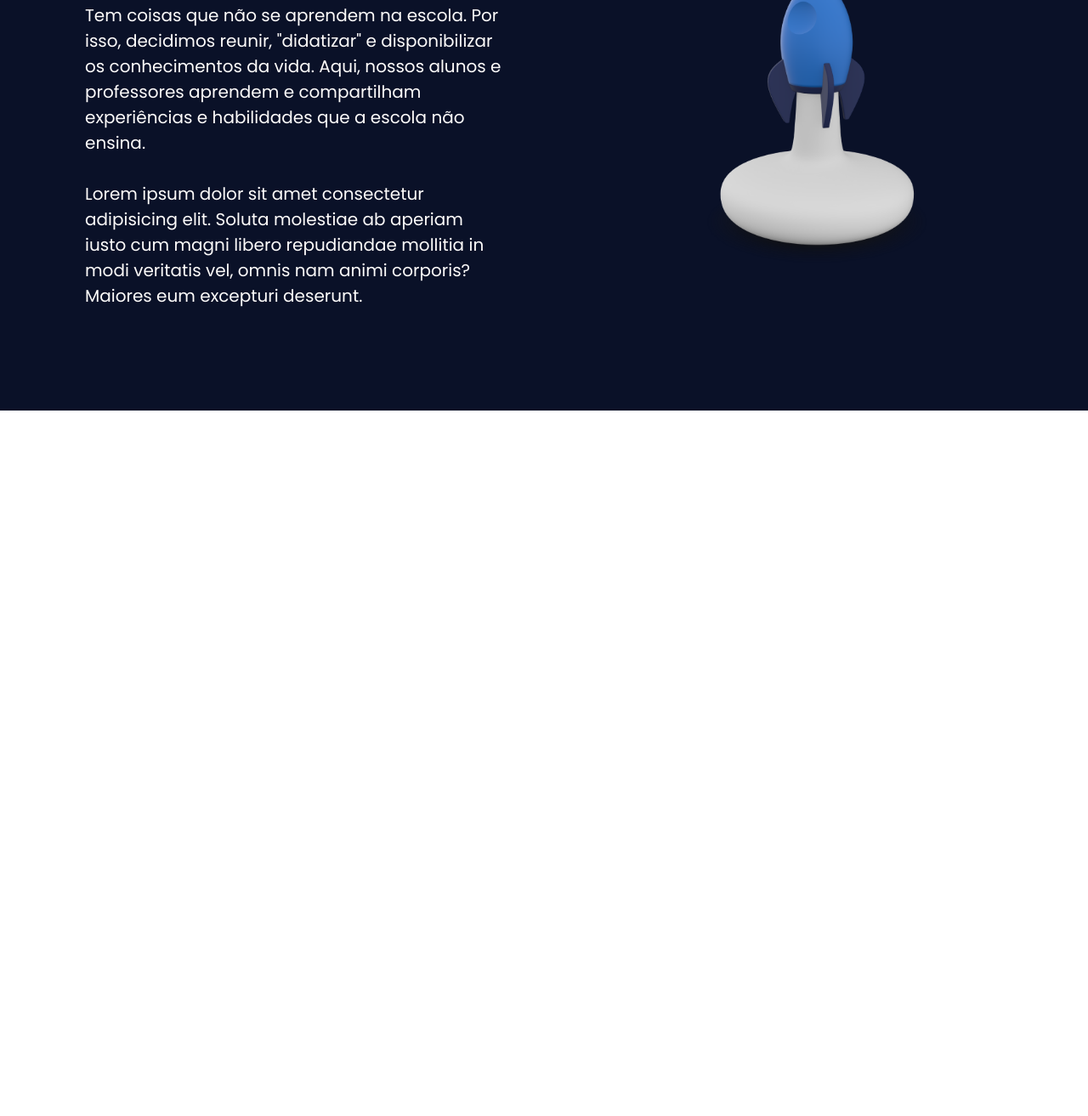
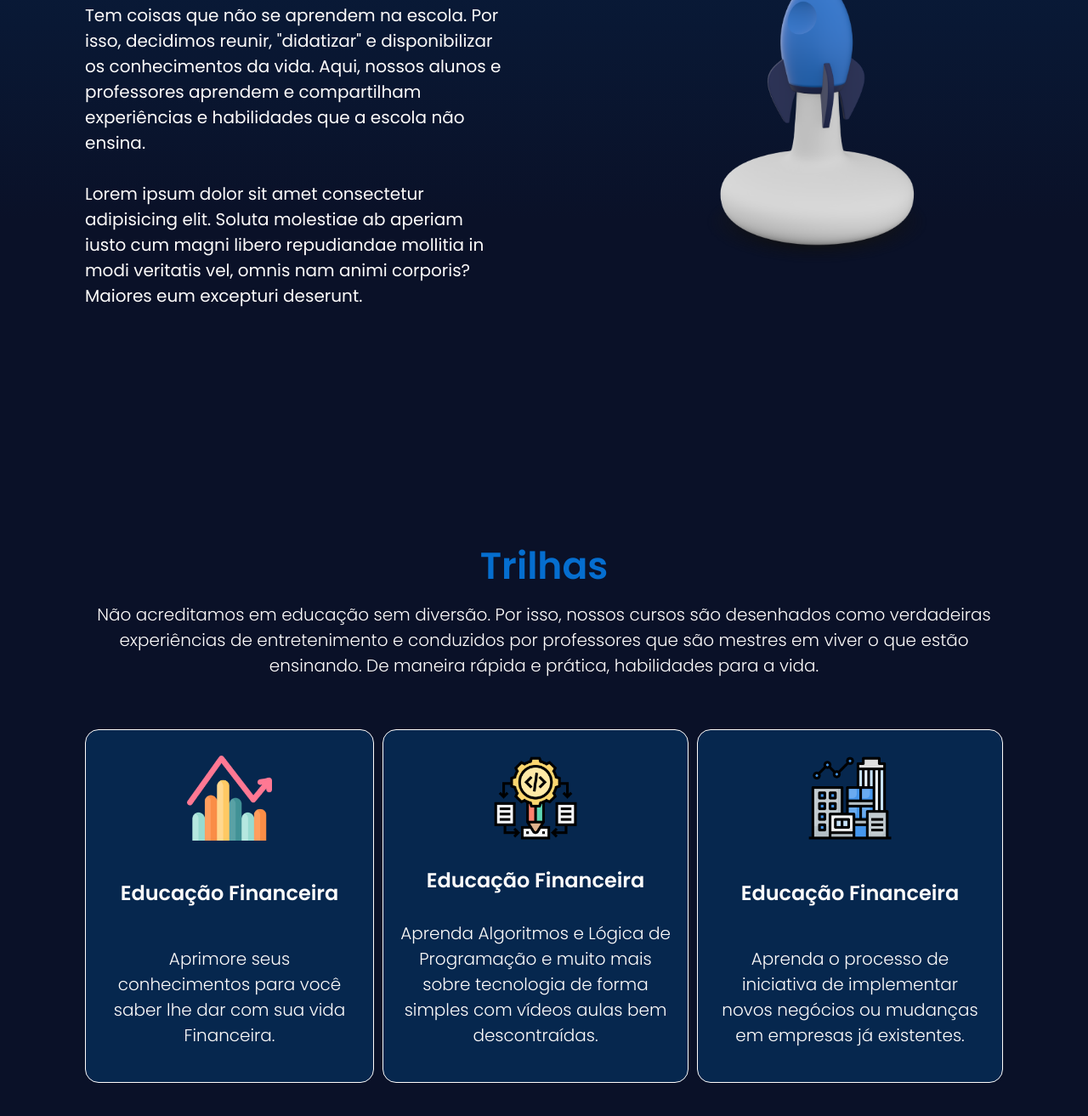
Before and after one commit to erik-nathan/projeto-nebulosa-front, a plain HTML site: page pag-home/index.html in a window 1280 px wide. Shown: the part 1009-2322 px from the top of the page at 85% size. Before the commit the page ends 1492 px from the top, so only its background shows below. Drawn offline with nearby package versions, Linux system fonts and the light colour scheme.

Commit message:
finished the trilha

```diff
--- a/pag-home/assets/css/style.css
+++ b/pag-home/assets/css/style.css
@@ -5,6 +5,7 @@
     --color-secundary: #056ECF;
     --color-blue-claro: #1282A2;
     --color-write: #FEFCFB;
+    --color-bg-opacity: #06274E;
 
     --menu-height: 65px;
 }
@@ -37,6 +38,12 @@ h1 {
 
 p {
     color: var(--color-write);
+}
+
+.title-blue {
+    color: var(--color-secundary);
+    font-weight: 700;
+    margin-bottom: -10px;
 }
 
 /* header -----------------------------------------------*/
@@ -139,7 +146,7 @@ nav ul a {
     color: var(--color-write);
 
     text-decoration: none;
-    padding: 0 20px;
+    padding: 0 25px;
     transition: all 300ms ease;
 }
 
@@ -153,7 +160,7 @@ nav ul a:hover {
 }
 
 nav ul a:nth-child(4) {
-    margin-right: 60px;
+    margin-right: 70px;
 }
 
 nav ul a:nth-child(5) {
@@ -171,11 +178,7 @@ nav ul a:nth-child(5) {
     padding-right: 50px;
 }
 
-.about-me .container h1 {
-    color: var(--color-secundary);
-    font-weight: 700;
-    margin-bottom: -10px;
-}
+
 
 .about-me .container p {
     font-size: 20px;
@@ -192,3 +195,53 @@ nav ul a:nth-child(5) {
     height: 100%;
     object-fit: cover;
 }
+
+/* Trilhas ----------------------------------- */
+.trilhas {
+    text-align: center;
+    margin: 150px 0;
+    padding: 0 100px;
+}
+
+.trilhas p {
+    font-size: 20px;
+    font-weight:300;
+    line-height: 30px;
+}
+
+.trilha-container {
+  display: flex;
+  justify-content: space-between;
+  max-width: 1200px;
+  margin: 60px auto 0;
+}
+
+.trilhas .trilha-container .trilha-card {
+    max-width: 360px;
+    background: var(--color-bg-opacity);
+    border: 1px solid var(--color-write);
+    color: var(--color-write);
+    border-radius: 16px;
+    padding: 20px 20px;
+
+    display: flex;
+    flex-direction: column;
+    justify-content: space-between;
+    align-items: center;
+    text-align: center;
+}
+
+.trilhas .trilha-container .trilha-card h2 {
+    margin-bottom: 10px;
+    font-weight: 600;
+}
+
+.trilhas .trilha-container .trilha-card img {
+    margin-top: 10px;
+    margin-bottom: 10px;
+    width: 100px;
+}
+
+.trilha-card + .trilha-card {
+    margin-left: 10px;
+}
--- a/pag-home/index.html
+++ b/pag-home/index.html
@@ -43,7 +43,7 @@
     <!-- About-me -->
     <section class="about-me">
         <div class="container">
-            <h1 class="title">Sobre</h1>
+            <h1 class="title-blue">Sobre</h1>
             <p>
                 Tem coisas que não se aprendem na escola. Por isso, decidimos reunir, "didatizar" e disponibilizar os conhecimentos da vida. Aqui, nossos alunos e professores aprendem e compartilham experiências e habilidades que a escola não ensina. <br><br>
                 Lorem ipsum dolor sit amet consectetur adipisicing elit. Soluta molestiae ab aperiam iusto cum magni libero repudiandae mollitia in modi veritatis vel, omnis nam animi corporis? Maiores eum excepturi deserunt.
@@ -54,15 +54,35 @@
             </div>
     </section>
 
+    <!-- Tilha -->
+    <section class="trilhas">
+        <h1 class="title-blue">Trilhas</h1>
+        <p>Não acreditamos em educação sem diversão. Por isso, nossos cursos são desenhados como verdadeiras experiências de entretenimento e conduzidos por professores que são mestres em viver o que estão ensinando. De maneira rápida e prática, habilidades para a vida.</p>
 
-    <!-- <section>
-        <p>heh</p>
-    </section> -->
+        <div class="trilha-container">
+            <!-- Eduação Financeira -->
+            <div class="trilha-card">
+                <img src="/pag-home/assets/img/finances.png" alt="Ícone de Finanças" />
+                <h2>Educação Financeira</h2>
+                <p>Aprimore seus conhecimentos para você saber lhe dar com sua vida Financeira.</p>
+            </div>
 
+            <!-- Tecnologia -->
+            <div class="trilha-card">
+                <img src="/pag-home/assets/img/tecnologia.png" alt="Ícone de Tecnologia" />
+                <h2>Educação Financeira</h2>
+                <p> Aprenda Algoritmos e Lógica de Programação e muito mais sobre tecnologia de forma simples com vídeos aulas bem descontraídas.</p>
+            </div>
 
-
-
-
+            <!-- Empreendedorismo -->
+            <div class="trilha-card">
+                <img src="/pag-home/assets/img/empreendimento.png" alt="Ícone de Empreendedorismo" />
+                <h2>Educação Financeira</h2>
+                <p> Aprenda o processo de iniciativa de implementar novos negócios
+                    ou mudanças em empresas já existentes. </p>
+            </div>
+        </div>
+    </section>
 
 
 
```
Also changed, not shown: pag-home/assets/img/empreendimento.png (added), pag-home/assets/img/finances.png (added), pag-home/assets/img/tecnologia.png (added).
